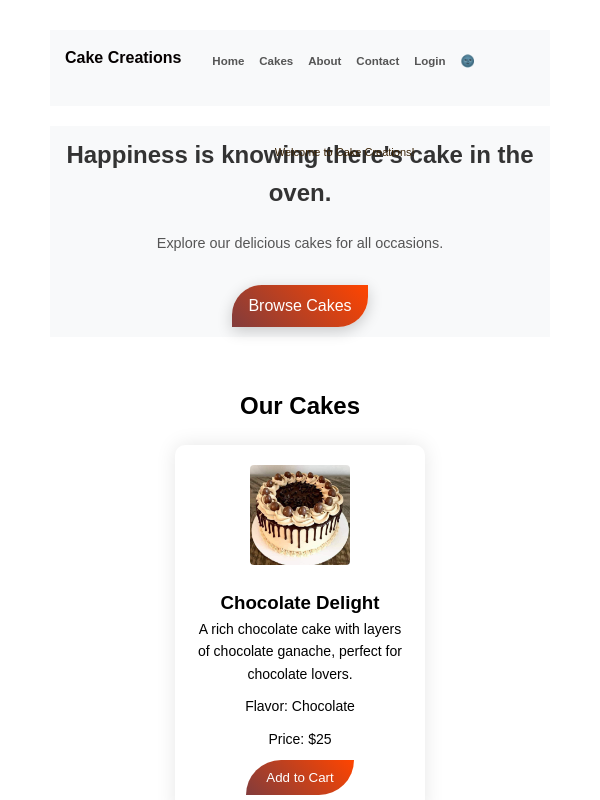
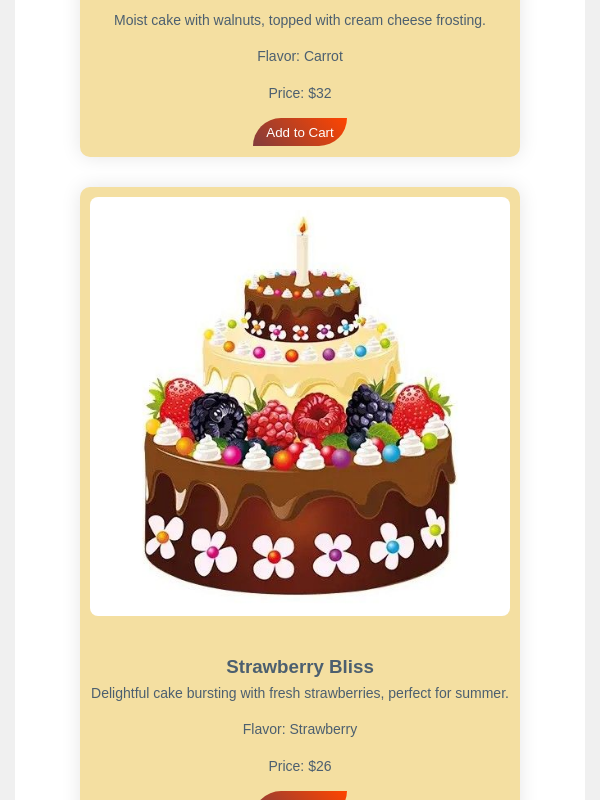
Before and after one commit to pranjalee30/cake, a React (Create React App) app: page / in a window 600 px wide. Shown: the top 800 px of the page. Built offline with nearby package versions, Linux system fonts and the light colour scheme.

Commit message:
update css

```diff
--- a/src/App.css
+++ b/src/App.css
@@ -1,3 +1,21 @@
+.light-theme {
+  --bg-color: white;
+  --text-color: #0a2d5cb7;
+}
+
+.dark-theme {
+  --bg-color: #575858;
+  --text-color: #0a2d5cb7;
+}
+
+.App {
+  background-color: var(--bg-color);
+  color: var(--text-color);
+  transition: background-color 0.3s, color 0.3s;
+}
+
+/* Add your other CSS rules here */
+
 /* Reset default margin and padding */
 * {
   margin: 0;
@@ -8,48 +26,49 @@
 body {
   font-family: Arial, sans-serif;
   line-height: 1.6;
-  margin: 0px 20px 20px 20px;
+  color: var(--text-color);
 }
 
 .CompanyName {
   display: flex;
-  font-size: 150%;
-  padding-right: 30px;
+  font-size: 130%;
+  padding-right: 2%;
 }
 a {
   text-decoration: none;
 }
 
 .App {
-  max-width: 1200px;
+  max-width: 100%;
   margin: 0 auto;
-  padding: 20px;
+  padding: 2%;
 }
 
 /* Header Styles */
 .header {
-  padding: 10px;
+  padding: 2%;
   text-align: center;
   box-sizing: border-box;
 }
 
 .header h1 {
-  color: #050000;
-  margin-bottom: 20px;
+  color: var(--text-color);
+  margin-bottom: 5%;
 }
 
 .navigation {
   display: flex;
   justify-content: row;
-  background-color: #f8f9fa;
+  background-color: #f4dfa1;
   padding: 3%;
+  border-radius: 0.625em;
 }
 
 .navigation ul {
   list-style-type: none;
   display: flex;
-  flex-direction: row;
-  padding-left: 48%;
+  align-items: center;
+  padding-left: 40%;
   font-size: 120%;
   font-weight: bold;
 }
@@ -57,24 +76,24 @@
 .navigation ul li {
   margin-right: 2%;
   padding: 3%;
+  cursor: pointer;
 }
 
 .navigation ul li a {
   text-decoration: none;
-  color: #555;
+  color: var(--text-color);
 }
 
 /* Scrolling Text */
 .scrolling-text {
   position: absolute;
   color: rgb(57, 34, 4);
-  left: 35%;
-  right: 35%;
-  top: 5%;
+  left: 37%;
+  right: 37%;
   transform: translate(-50%, -50%);
   white-space: nowrap;
   overflow: hidden;
-  animation: scrollText 10s linear infinite;
+  animation: scrollText 12s linear infinite;
 }
 
 @keyframes scrollText {
@@ -92,47 +111,49 @@
 }
 
 .hero {
-  background-color: #f8f9fa;
-  padding: 10px;
+  background-color: #f4dfa1;
+  padding: 2%;
   text-align: center;
+  border-radius: 0.625em;
 }
 
 .hero h1 {
-  color: #333;
-  margin-bottom: 20px;
-  font-size: 200%;
+  color: #0a2d5cb7;
+  margin-bottom: 2%;
+  font-size: 2rem;
 }
 
 .hero p {
-  color: #555;
-  margin-bottom: 30px;
+  color: #0a2d5cb7;
+  margin-bottom: 3%;
   align-items: center;
 }
 
 .btn {
   display: inline-block;
-  padding: 12px 24px;
-  font-size: 16px;
+  padding: 1em 2em;
+  font-size: 1rem;
   color: white;
   background: linear-gradient(45deg, #823c3c, #ff4500);
   border: none;
-  border-radius: 30px 0px 30px 0px;
+  border-radius: 2em 0 2em 0;
   cursor: pointer;
   text-decoration: none;
   transition: 0.3s ease, transform 0.3s ease;
-  box-shadow: 0 4px 15px rgba(0, 0, 0, 0.2);
+  box-shadow: 0 0.25em 1em rgba(0, 0, 0, 0.2);
 }
 
 .btn:hover {
   background: linear-gradient(45deg, #ff4500, #823c3c);
-  transform: translateY(-2px);
+  transform: translateY(-0.125em);
 }
 
 .btn:active {
   transform: translateY(0);
 }
+
 .cake-catalog {
-  padding: 50px 0;
+  padding: 5% 0;
   text-align: center;
 }
 
@@ -145,11 +166,11 @@
 /* Cake Styles */
 .cake {
   width: 30%;
-  background-color: #fff;
-  border-radius: 10px;
-  box-shadow: 0 0 20px rgba(0, 0, 0, 0.1);
-  padding: 20px;
-  margin: 20px;
+  background-color: #f4dfa1;
+  border-radius: 0.625em;
+  box-shadow: 0 0 1.25em rgba(0, 0, 0, 0.1);
+  padding: 2%;
+  margin: 2%;
   transition: all 0.3s ease;
   position: relative;
 }
@@ -157,41 +178,45 @@
 .cake::before {
   content: "";
   position: absolute;
-  background: linear-gradient(to bottom, rgba(255, 255, 255, 0) 0%, #fff 100%);
+  background: linear-gradient(
+    to bottom,
+    rgba(255, 255, 255, 0) 0%,
+    #f4dfa1 100%
+  );
   z-index: 1;
-  border-radius: 10px;
+  border-radius: 0.625em;
 }
 
 .cake:hover {
-  transform: translateY(-5px) rotateY(10deg);
-  box-shadow: 0 0 30px rgba(0, 0, 0, 0.4);
+  transform: translateY(-0.3125em) rotateY(10deg);
+  box-shadow: 0 0 1.875em rgba(0, 0, 0, 0.4);
 }
 
 .cake img {
-  width: 200px;
-  height: 200px;
+  width: 100%;
+  height: auto;
   object-fit: cover;
-  border-radius: 8px;
+  border-radius: 0.5em;
 }
 
 .cake h3 {
-  margin-top: 15px;
+  margin-top: 1.5em;
   animation: fadeIn 1s ease;
 }
 
 .cake p {
-  font-size: 14px;
-  margin-bottom: 10px;
+  font-size: 0.875rem;
+  margin-bottom: 1em;
 }
 
 .cake button {
   background-color: #f31202;
   color: #fff;
   border: #333;
-  padding: 10px 20px;
+  padding: 0.5em 1em;
   background: linear-gradient(45deg, #823c3c, #ff4500);
   border: none;
-  border-radius: 80px 0px 80px 0px;
+  border-radius: 5em 0 5em 0;
   cursor: pointer;
   text-decoration: none;
   transition: background-color 0.3s ease;
@@ -199,59 +224,109 @@
 
 .cake button:hover {
   background: linear-gradient(45deg, #ff4500, #823c3c);
-  transform: translateY(-2px);
+  transform: translateY(-0.125em);
 }
 
 /* Footer Styles */
 .footer {
   background-color: #333;
-  color: #fff;
+  color: #f4dfa1;
   text-align: center;
-  padding: 20px;
-  margin-top: 50px;
+  padding: 4%;
+  margin-top: 5%;
+  border-radius: 0.625em;
 }
 
 /* About Us and Contact Us Sections */
 .about-us,
 .details {
-  padding: 50px 0;
+  padding: 5% 5% 5% 5%;
   text-align: center;
 }
 
 .about-us h2,
 .details h2 {
-  color: #333;
-  margin-bottom: 20px;
-  font-size: 28px;
+  color: var(--text-color);
+  margin-bottom: 2%;
+  font-size: 1.75rem;
 }
 
 .about-us p,
 .details form {
-  color: #555;
-  margin-bottom: 30px;
+  color: var(--text-color);
+  margin-bottom: 3%;
+  margin-left: 3% !important;
 }
 
 .details input,
 .details textarea {
   width: 100%;
-  padding: 10px;
-  margin-bottom: 20px;
-  border-radius: 5px;
+  padding: 1em;
+  margin-bottom: 2%;
+  border-radius: 0.3125em;
   border: 1px solid #ccc;
 }
 
-.details button {
-  background-color: #007bff;
-  color: #fff;
-  border: none;
-  padding: 10px 20px;
-  border-radius: 5px;
-  cursor: pointer;
-  transition: background-color 0.3s ease;
+/* Reset some basic styles */
+body {
+  display: flex;
+  justify-content: center;
+  align-items: center;
+  height: 100vh;
+  margin: 0;
+  background: #f0f0f0;
+  font-family: Arial, sans-serif;
 }
 
-.details button:hover {
-  background-color: #0056b3;
+/* Base styles for the button */
+.stylish-button {
+  background: linear-gradient(45deg, #6a5acd, #00ced1);
+  border: none;
+  border-radius: 50px;
+  color: white;
+  padding: 15px 30px;
+  font-size: 1rem;
+  font-weight: bold;
+  cursor: pointer;
+  text-transform: uppercase;
+  letter-spacing: 2px;
+  box-shadow: 0 10px 20px rgba(0, 0, 0, 0.3);
+  transition: all 0.3s ease;
+  position: relative;
+  overflow: hidden;
+}
+
+/* Hover effect */
+.stylish-button:hover {
+  background: linear-gradient(45deg, #00ced1, #6a5acd);
+  box-shadow: 0 15px 25px rgba(0, 0, 0, 0.4);
+  transform: translateY(-2px);
+}
+
+/* Active state effect */
+.stylish-button:active {
+  transform: translateY(2px);
+  box-shadow: 0 5px 10px rgba(0, 0, 0, 0.2);
+}
+
+/* Pseudo-element for the ripple effect */
+.stylish-button::before {
+  content: "";
+  position: absolute;
+  top: 50%;
+  left: 50%;
+  width: 300%;
+  height: 300%;
+  background: rgba(255, 255, 255, 0.1);
+  transition: all 0.6s ease-out;
+  border-radius: 50%;
+  transform: translate(-50%, -50%) scale(0);
+  pointer-events: none;
+}
+
+.stylish-button:hover::before {
+  transform: translate(-50%, -50%) scale(1);
+  opacity: 0;
 }
 
 /* Animations */
@@ -263,51 +338,88 @@
     opacity: 1;
   }
 }
+/* Media Queries for Android and Small Screens*/
+@media only screen and (min-width: 481px) and (max-width: 767px) {
+  .CompanyName {
+    font-size: 90% !important;
+    padding-right: 15px;
+  }
 
-/* Media Queries for Android and Small Screens */
-@media (max-width: 768px) {
-  .CompanyName {
-    display: flex;
-    font-size: 100%;
-    padding-right: 30px;
+  .App {
+    max-width: 90%;
+    padding: 15px;
+  }
+
+  .header {
+    padding: 8px;
+  }
+
+  .header h1 {
+    font-size: 180%;
+  }
+
+  .navigation {
+    padding: 2%;
   }
 
   .navigation ul {
-    padding-left: 10%;
-    justify-content: flex-end;
+    padding-left: 30px;
+    font-size: 80%;
   }
 
   .navigation ul li {
-    margin: 3px;
+    margin-right: 1%;
     padding: 2%;
-    font-size: 60%;
+  }
+
+  .scrolling-text {
+    left: 38%;
+    right: 38%;
+    font-size: 8px;
+  }
+
+  main {
+    padding: 8px;
+  }
+
+  .hero {
+    padding: 8px;
+  }
+
+  .hero h1 {
+    font-size: 180%;
+  }
+
+  .btn {
+    padding: 10px 20px;
+    font-size: 14px;
+  }
+
+  .cake-catalog {
+    padding: 30px 0;
+  }
+
+  .cake-listing {
+    flex-direction: column;
+    align-items: center;
   }
 
   .cake {
-    width: calc(50% - 40px); /* Display 2 cakes per row on smaller screens */
-  }
-  .cake img {
-    width: 100px;
-    height: 100px;
-    object-fit: cover;
-    border-radius: 4px;
-  }
-  .hero h1 {
-    font-size: 150%;
+    width: 80%;
+    margin: 15px;
   }
 
-  .hero p {
-    font-size: 90%;
+  .cake img {
+    width: 100%;
+    height: auto;
   }
 
-  .btn {
-    padding: 8px 16px;
+  .footer {
+    padding: 15px;
   }
-
-  .details input,
-  .details textarea {
-    width: 90%;
-    margin: 0 auto 20px;
+  .about-us,
+  .details {
+    padding: 20px 20px 20px 20px;
   }
 
   .about-us h2,
@@ -315,19 +427,61 @@
     font-size: 24px;
   }
 
-  .about-us p,
-  .details form {
-    font-size: 14px;
+  .details input,
+  .details textarea {
+    padding: 8px;
   }
 
-  .footer {
-    padding: 10px;
-  }
-
-  .scrolling-text {
-    left: 35%;
-    right: 35%;
-    top: 18%;
-    font-size: 11px;
+  .details button {
+    padding: 8px 15px;
   }
 }
+
+/* Media Queries for Android Phones */
+@media only screen and (max-width: 480px) {
+  /* Your styles for smaller Android phones */
+}
+
+@media only screen and (min-width: 768px) and (max-width: 1024px) {
+  /* Your styles for larger Android phones (e.g., tablets in portrait mode) */
+}
+/* Media Queries for iOS Phones */
+@media only screen and (max-device-width: 480px) and (-webkit-device-pixel-ratio: 2) {
+  /* Your styles for iPhone 4 and 4S */
+}
+
+@media only screen and (max-device-width: 568px) and (-webkit-device-pixel-ratio: 2) {
+  /* Your styles for iPhone 5, 5C, and 5S */
+}
+
+@media only screen and (max-device-width: 667px) and (-webkit-device-pixel-ratio: 2) {
+  /* Your styles for iPhone 6, 6S, 7, 8 */
+}
+
+@media only screen and (max-device-width: 667px) and (-webkit-device-pixel-ratio: 3) {
+  /* Your styles for iPhone 6 Plus, 6S Plus, 7 Plus, 8 Plus */
+}
+
+@media only screen and (max-device-width: 736px) and (-webkit-device-pixel-ratio: 3) {
+  /* Your styles for iPhone X, XS, 11 Pro */
+}
+
+@media only screen and (max-device-width: 812px) and (-webkit-device-pixel-ratio: 3) {
+  /* Your styles for iPhone XR, 11 */
+}
+
+@media only screen and (max-device-width: 896px) and (-webkit-device-pixel-ratio: 2) {
+  /* Your styles for iPhone XS Max, 11 Pro Max */
+}
+
+@media only screen and (max-device-width: 926px) and (-webkit-device-pixel-ratio: 2) {
+  /* Your styles for iPhone 12 Mini */
+}
+
+@media only screen and (max-device-width: 844px) and (-webkit-device-pixel-ratio: 2) {
+  /* Your styles for iPhone 12, 12 Pro */
+}
+
+@media only screen and (max-device-width: 926px) and (-webkit-device-pixel-ratio: 3) {
+  /* Your styles for iPhone 12 Pro Max */
+}
--- a/src/components/ContactUs.js
+++ b/src/components/ContactUs.js
@@ -1,19 +1,50 @@
-import React from "react";
+import React, { useState } from "react";
 
 function ContactUs() {
+  const [formData, setFormData] = useState({
+    name: "",
+    contactNumber: "",
+    email: "",
+    message: "",
+  });
+
+  const handleChange = (e) => {
+    const { name, value } = e.target;
+    setFormData((prevData) => ({
+      ...prevData,
+      [name]: value,
+    }));
+  };
+
+  const handleSubmit = (e) => {
+    e.preventDefault();
+    // Save form data to local storage
+    localStorage.setItem("contactFormData", JSON.stringify(formData));
+    alert("Form submitted successfully.");
+  };
+
   return (
     <div>
       <section id="contact" className="details">
         <h2>Contact Us</h2>
         {/* Contact Form */}
-        <form>
-          <input type="text" placeholder="Your Name" />
-          <input type="email" placeholder="Your Email" />
-          <textarea placeholder="Your Message"></textarea>
-          <button type="submit">Send Message</button>
+        <form action="https://getform.io/f/nadojevb" method="post">
+          <input type="text" placeholder="Your Name" name="name" required />
+          <input
+            type="number"
+            placeholder="123456789"
+            name="contactNumber"
+            required
+          />
+          <input type="email" placeholder="Your Email" name="email" required />
+          <textarea placeholder="Your Message" name="message"></textarea>
+          <button type="submit" className="stylish-button">
+            Send Message
+          </button>
         </form>
       </section>
     </div>
   );
 }
+
 export default ContactUs;
```
